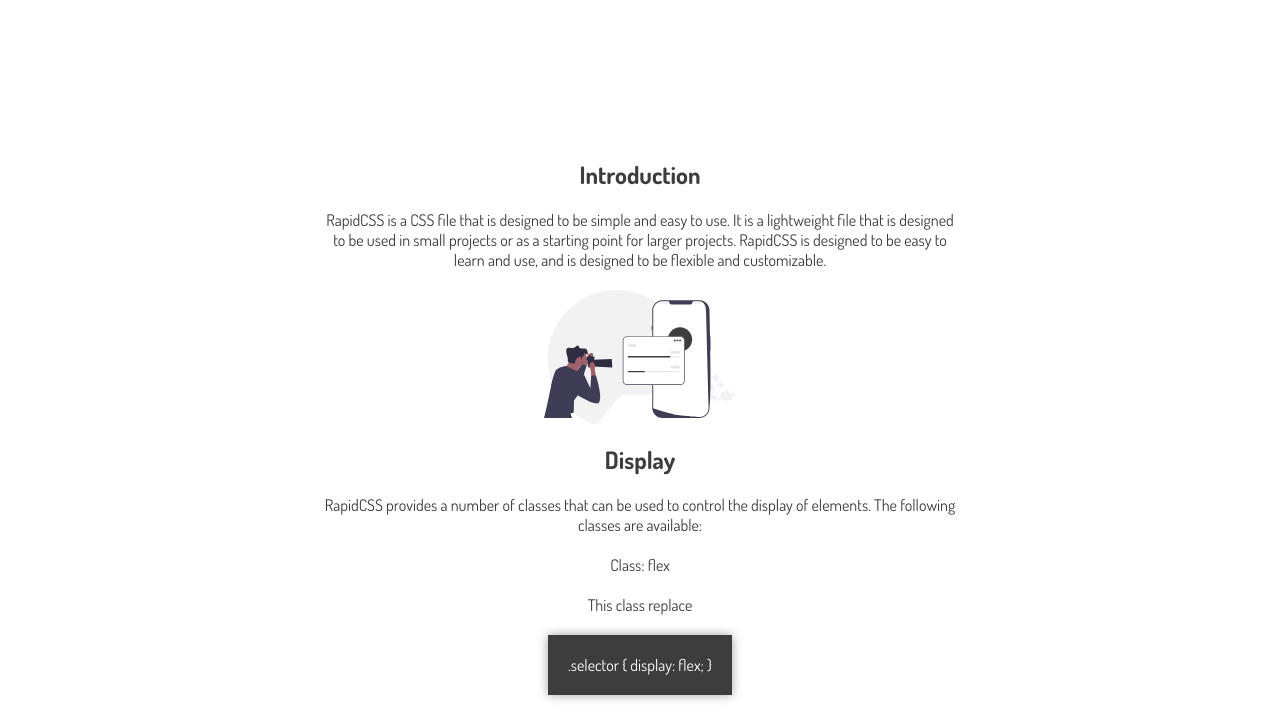
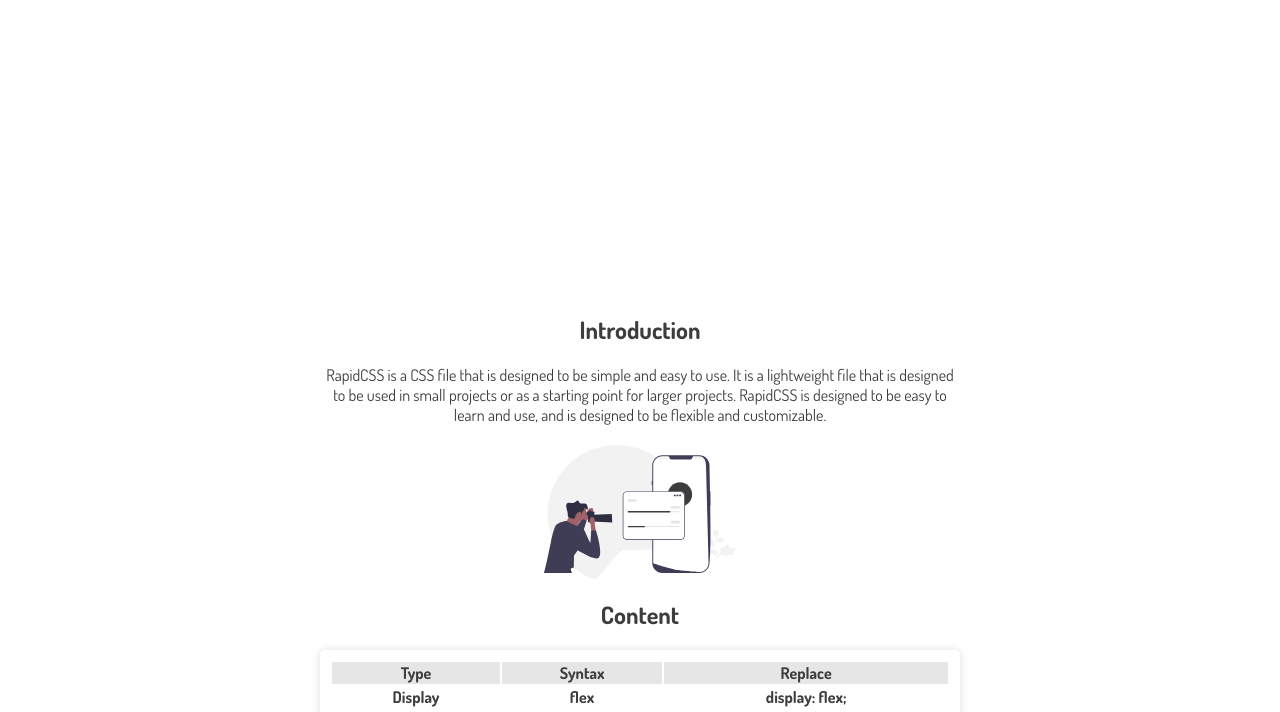
Before and after one commit to PepoTH/RapidCSS, a plain HTML site: page pages/html/documentation.html in a window 1280 px wide. Shown: the part 83-795 px from the top of the page. Drawn offline with Linux system fonts and the light colour scheme.

Commit message:
Changing Table

```diff
--- a/pages/css/documentation.css
+++ b/pages/css/documentation.css
@@ -55,5 +55,17 @@ main {
     background-color: #3d3d3d;
     color: white;
     padding: 20px;
-    box-shadow: 0 0 10px rgb(160, 160, 160);
+    border: none;
+    border-radius: 5px;
 }
+
+table {
+    width: 100%;
+    box-shadow: 0 0 10px rgb(222, 222, 222);
+    padding: 10px;
+    border-radius: 5px;
+}
+
+table thead {
+    background-color: #3d3d3d20;
+}
--- a/pages/html/documentation.html
+++ b/pages/html/documentation.html
@@ -19,23 +19,23 @@
                 <img width="30%" src="../../resources/undraw_photo_session_re_c0cp.svg" alt="">
             </div>
             <div class="content-section">
-                <h2>Display</h2>
-                <p>RapidCSS provides a number of classes that can be used to control the display of elements. The following classes are available:</p>
-                <p>Class: flex</p>
-                <p>This class replace</p>
-                <div class="code">
-                    .selector {
-                        display: flex;
-                    }
-                </div>
-                <div class="divider"></div>
-                <p>Class: flex-column</p>
-                <p>This class replace</p>
-                <div class="code">
-                    .selector {
-                        display: flex-column;
-                    }
-                </div>
+                <h2>Content</h2>
+                <table>
+                    <thead>
+                        <tr>
+                            <th>Type</th>
+                            <th>Syntax</th>
+                            <th>Replace</th>
+                        </tr>
+                    </thead>
+                    <tbody>
+                        <tr>
+                            <th>Display</th>
+                            <th>flex</th>
+                            <th>display: flex;</th>
+                        </tr>
+                    </tbody>
+                </table>
             </div>
         </div>
     </main>
```
